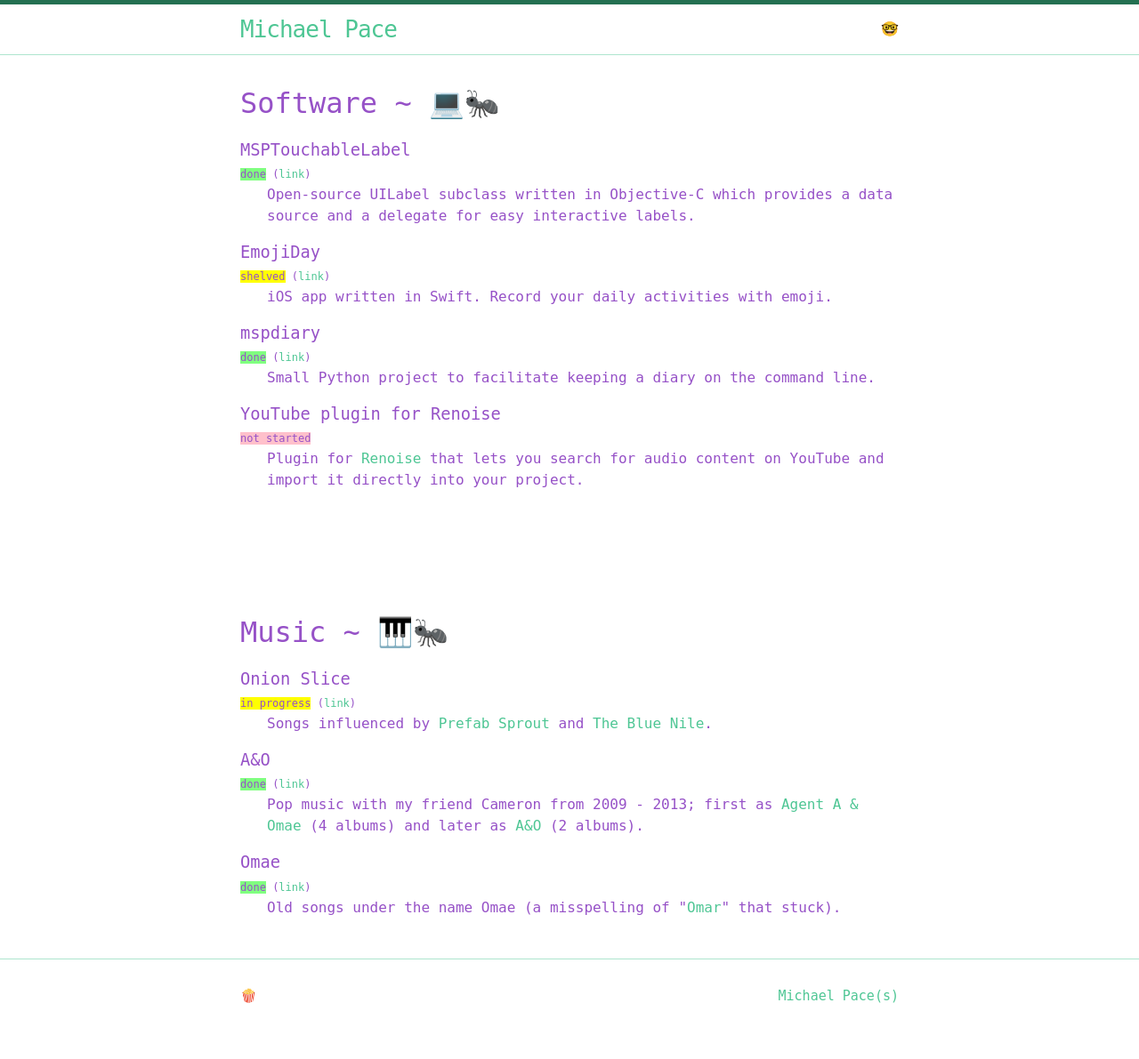
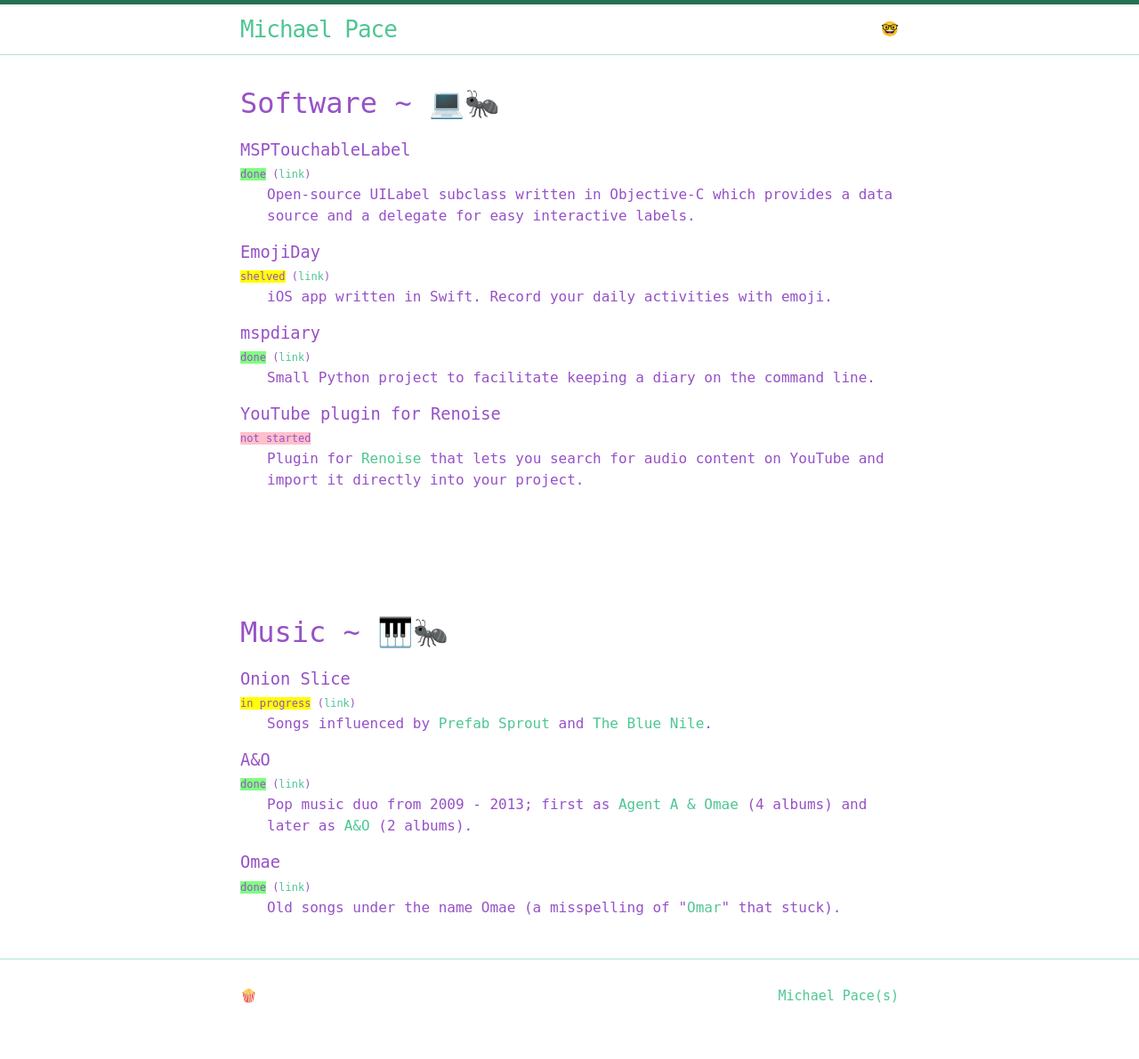
Before and after one commit to michaelpace/personal_website, a Jekyll site: the page built from _pages/projects.html, in a window 1280 px wide. Shown: the whole page at 89% size. Built offline with Jekyll 4.4.1, drawn with Linux system fonts in a browser that asks for light colours.

Commit message:
💃🏿💃🏿

```diff
--- a/_pages/projects.html
+++ b/_pages/projects.html
@@ -56,7 +56,7 @@ permalink: /projects
 		<span class="project-details">
 			<span class="project-status-done"></span> (<a href="http://aoaoao.bandcamp.com/">link</a>)
 		</span>
-		<p class="project-description">Pop music with my friend Cameron from 2009 - 2013; first as <a href="http://agentaomae.bandcamp.com/track/breathing-2007-2">Agent A &amp; Omae</a> (4 albums) and later as <a href="http://aoaoao.bandcamp.com/track/cmon">A&amp;O</a> (2 albums).</p>
+		<p class="project-description">Pop music duo from 2009 - 2013; first as <a href="http://agentaomae.bandcamp.com/track/breathing-2007-2">Agent A &amp; Omae</a> (4 albums) and later as <a href="http://aoaoao.bandcamp.com/track/cmon">A&amp;O</a> (2 albums).</p>
 	</div>
 
 	<div class="project-section">
```
